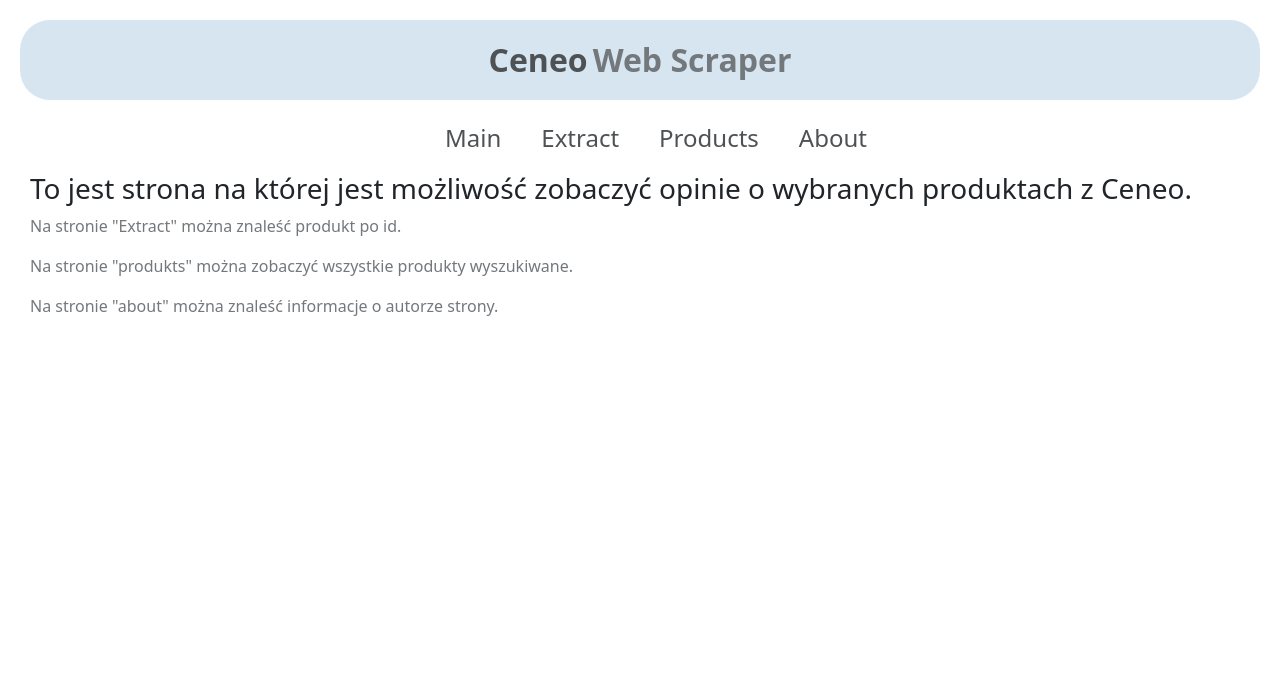
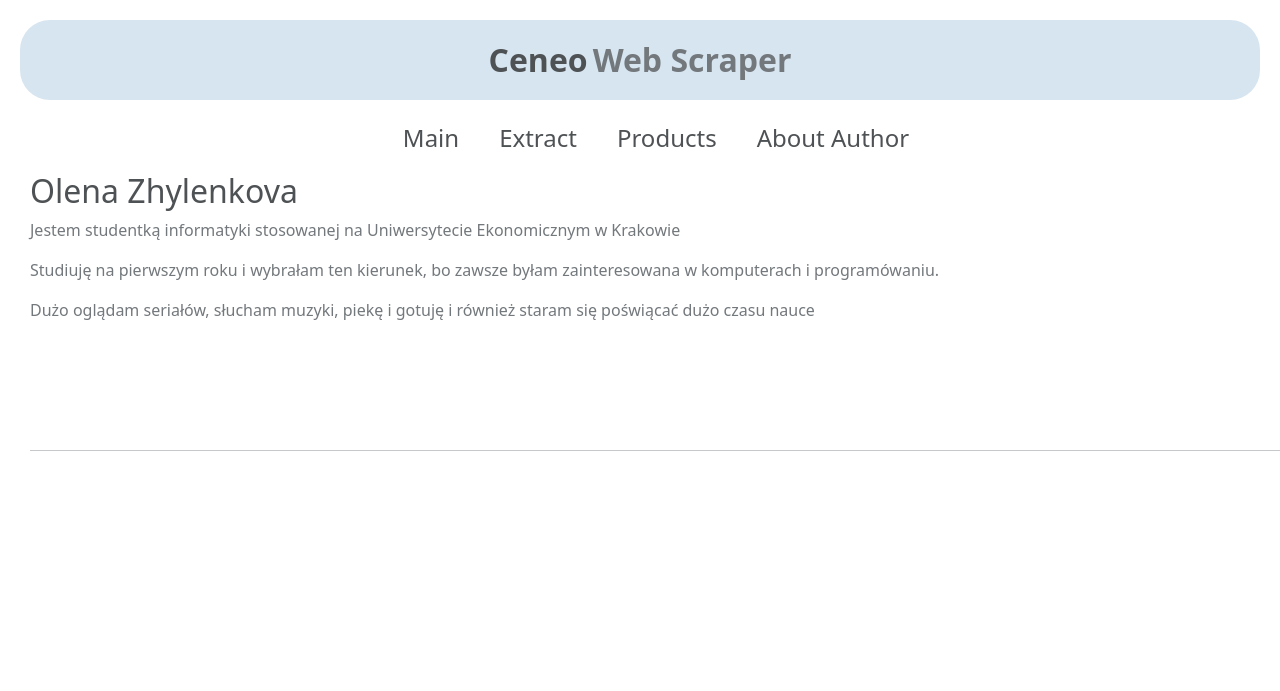
Before and after one commit to OlenaZhylenkova/CeneoWebScraperOZ, a Flask app: page /about in a window 1280 px wide. Shown: the top 691 px of the page. Run offline with Flask 3, Linux system fonts and the light colour scheme.

Commit message:
2024-06-10

```diff
--- a/app/routes.py
+++ b/app/routes.py
@@ -79,7 +79,7 @@ def about():
     return render_template("about.html")
 
 @app.route('/product_id/<product_id>')
-def product(product_id):
+def product_id(product_id):
     return render_template("product_id.html", product_id=product_id)
 
 @app.route('/product_id/download_json/<product_id>')
@@ -96,102 +96,3 @@ def download_csv(product_id):
 @app.route('/product_id/download_xlsx/<product_id>')
 def download_xlsx(product_id):
     pass
-
-# from app import app
-# from flask import render_template, request, redirect, url_for
-# from bs4 import BeautifulSoup
-# import requests
-# # import pandas as pd
-# # import numpy as np
-# from . import utils
-# import json
-# import os
-# import io
-
-
-# @app.route('/')
-# def index():
-#     return render_template("index.html")
-
-# @app.route('/extract', methods=['POST', 'GET'])
-# def extract():
-#     if request.method == 'POST':
-#         product_id = request.form.get('product_id')
-#         url = f"https://www.ceneo.pl/{product_id}"
-#         response = requests.get(url)
-#         if response.status_code == requests.codes['ok']:
-#             page_dom = BeautifulSoup(response.text, "html.parser")
-#             opinions_count = utils.extract(page_dom, "a.product-review__link > span")
-#             if opinions_count:
-#                 product_name = utils.extract(page_dom, "h1.product-top__product-info__name")
-#                 all_opinions = []
-#                 while(url):
-#                     response = requests.get(url)
-#                     page_dom = BeautifulSoup(response.text, "html.parser")
-#                     opinions = page_dom.select("div.js_product-review")
-#                     for opinion in opinions:
-#                         single_opinion = {
-#                             key: utils.extract(opinion, *value)
-#                                 for key, value in utils.selectors.items()
-#                         }
-#                         all_opinions.append(single_opinion)
-#                     try:
-#                         url = "https://www.ceneo.pl"+page_dom.select_one("a.pagination__next")["href"].strip()
-#                     except TypeError:
-#                         url = None
-#                 if not os.path.exists("app/opinions"):
-#                     os.makedirs("app/opinions")
-#                 with open(f"app/opinions/{product_id}.json", "w", encoding="UTF-8") as jf:
-#                     json.dump(stats, jf, indent=4, ensure_ascii=False)
-#                 opinions = pd.DataFrame.from_dict(all_opinions)
-#                 opinions.stars = opinions.stars.apply(lambda s: s.split("/")[0].replace(",",".")).astype(float)
-#                 opinions.recommendation = opinions.recommendation.apply(lambda r: "Brak rekomendacji" if r is None else r)
-#                 stats = {
-#                     'product_id' : product_id,
-#                     'product_name' : product_name,
-#                     'opinions_count' : opinions.shape[0],
-#                     'pros_count' : int(opinions.pros.apply(lambda p: None if not p else p).count()),
-#                     'cons_count' : int(opinions.cons.apply(lambda c: None if not c else c).count()),
-#                     'average_stars' : opinions.stars.mean(),
-#                     'stars_distribution' : opinions.stars.value_counts().reindex(list(np.arange(0,5.5,0.5)), fill_value = 0),
-#                     'recommendations_distributio' : opinions.recommendation.value_counts(dropna=False).reindex(["Polecam", "Brak rekomendacji", "Nie polecam"], fill_value = 0)
-
-#                 }
-#                 return redirect(url_for('product_id', product_id=product_id))
-#             return render_template("extract.html", error = "Podany produkt nie ma żadnych opinii")
-#         return render_template("extract.html", error = "Produkt o podanym kodzie nie istnieje ")
-#     return render_template("extract.html")
-
-# @app.route('/products')
-# def products():
-#     products_list = [filename.split(".")[0] for filename in os.listdir("")]
-#     products = []
-#     for product_id in products_list:
-#         with open(f"app/products/{product_id}.json", "r", encoding = "UTF-8"):
-#             products.append(json.load(jf))
-#     return render_template("products.html", products=products)
-
-
-# @app.route('/about')
-# def about():
-#     return render_template("about.html")
-
-# @app.route('/product_id/<product_id>')
-# def product_id(product_id):
-#     return render_template("product_id.html", product_id=product_id)
-
-# @app.route('/product/download_json/<product_id>')
-# def download_json(product_id):
-#     return send_file(f"opinions/{product_id}.json", "text/json", as_attachment = True)
-
-# @app.route('/product/download_csv/<product_id>')
-# def downoload_csv (product_id) :
-#     opinions = pd.read_json(f"opinions/{product_id}.json")
-#     opinions.stars = opinions.stars.apply(lambda s:" ' " + s)
-
-#     buffer = io.BytesIO(opinions.to_csv(sep=";", decimal = ",", index = False, quotechar = '"').encode())
-#     return send_file(buffer, "text/csv", as_attachment = True, downoload_name = f"{prduct_id}.csv")
-
-# @app.route('/product/download_csv/<product_id>')
-# def downoload_xlsx (product_id) :
-#     pass
--- a/app/templates/about.html
+++ b/app/templates/about.html
@@ -1 +1,15 @@
 {%extends 'base.html'%}
+{%block content%}
+
+<div class="author_info">
+    <h2>Olena Zhylenkova</h2>
+    <p>Jestem studentką informatyki stosowanej na Uniwersytecie Ekonomicznym w Krakowie</p>
+    <p>Studiuję na pierwszym roku i wybrałam ten kierunek, bo zawsze byłam zainteresowana w komputerach i programówaniu.</p>
+    <p>Dużo oglądam seriałów, słucham muzyki, piekę i gotuję i również staram się poświącać dużo czasu nauce</p>
+
+</div>
+
+<br><br><br><br>
+<hr>
+
+{%endblock%}
--- a/app/templates/base.html
+++ b/app/templates/base.html
@@ -21,7 +21,7 @@
             <li class="menu-item"><a href="{{url_for('index')}}" class="menu-link">Main</a></li>
             <li class="menu-item"><a href="{{url_for('extract')}}" class="menu-link">Extract</a></li>
             <li class="menu-item"><a href="{{url_for('products')}}" class="menu-link">Products</a></li>
-            <li class="menu-item"><a href="{{url_for('about')}}" class="menu-link">About</a></li>
+            <li class="menu-item"><a href="{{url_for('about')}}" class="menu-link">About Author</a></li>
         </ul>
     </header>
     <section class = "first-section">
--- /dev/null
+++ b/app/templates/product_id.html
@@ -0,0 +1,4 @@
+{% extends 'base.html' %}
+{% block content %}
+    <p>To jest strona produktu {{product_id}}</p>
+{% endblock %}
```
